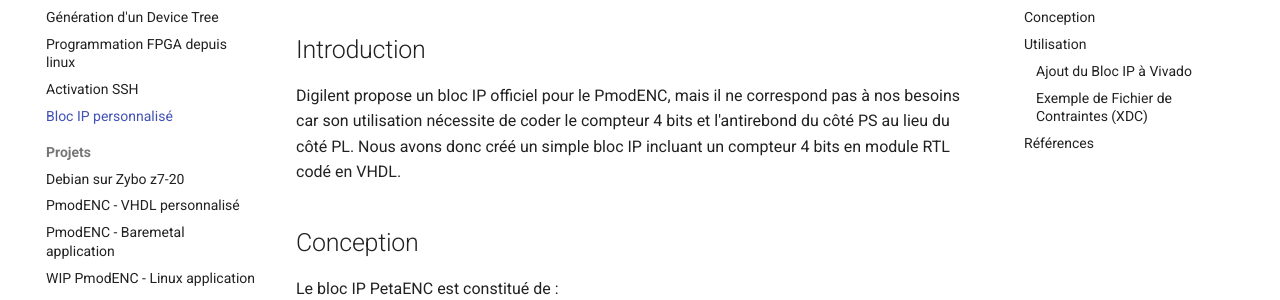
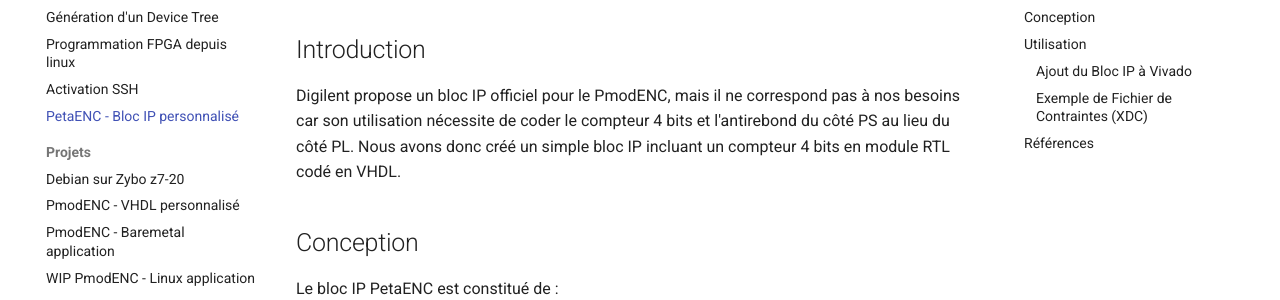
Before and after one commit to TER-Zybo/Documentations, an MkDocs documentation site: the page built from docs/docs/pmodenc_ip.md, in a window 1280 px wide. Shown: the part 196-496 px from the top of the page. Built offline with MkDocs 1.6.1 and Material for MkDocs 9.7.7, drawn with Linux system fonts in a browser that asks for light colours; comment, search, counter and statistics services are not loaded.

Commit message:
docs: Update navigation and rename PmodENC IP documentation

```diff
--- a/mkdocs.yml
+++ b/mkdocs.yml
@@ -33,7 +33,7 @@ nav:
     - Génération d'un Device Tree: docs/device_tree.md
     - Programmation FPGA depuis linux: docs/fpga_programming.md
     - Activation SSH: docs/ssh_activation.md
-    - Bloc IP personnalisé: docs/pmodenc_ip.md
+    - PetaENC - Bloc IP personnalisé: docs/pmodenc_ip.md
     - Projets:
       - Debian sur Zybo z7-20: docs/petalinux_zybo.md
       - PmodENC - VHDL personnalisé: docs/pmodenc_vhdl.md
```
